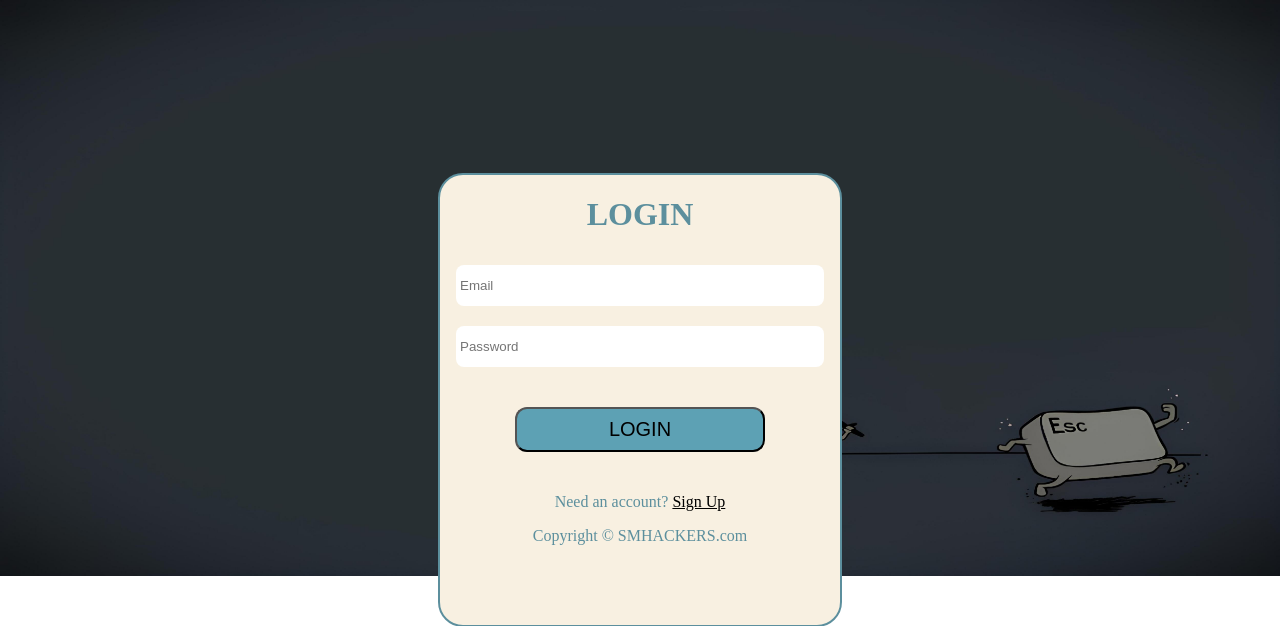
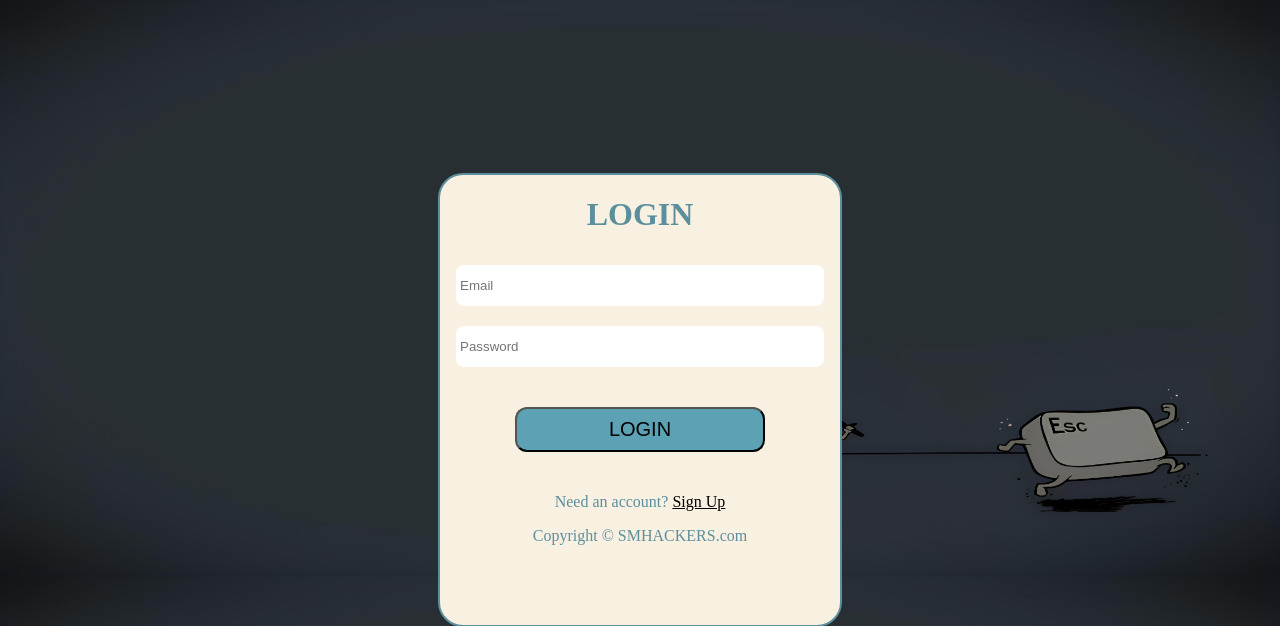
Before and after one commit to ManasMahato-0/Alumni-Network, a Python web app: template Data/templates/login.html in a window 1280 px wide. Shown: the top 626 px of the page. Run offline with Jinja, Linux system fonts and the light colour scheme; the template is opened without the code that fills it, so the values that code supplies are empty.

Commit message:
corrected login background

```diff
--- a/Data/static/css/login.css
+++ b/Data/static/css/login.css
@@ -1,7 +1,7 @@
 body{
     /* background-color: plum; */
     background-image: url('../LoginImg.jpg');
-    background-repeat: no-repeat;
+    background-repeat: repeat;
     background-size: cover;
 }
 .login-container{
```
